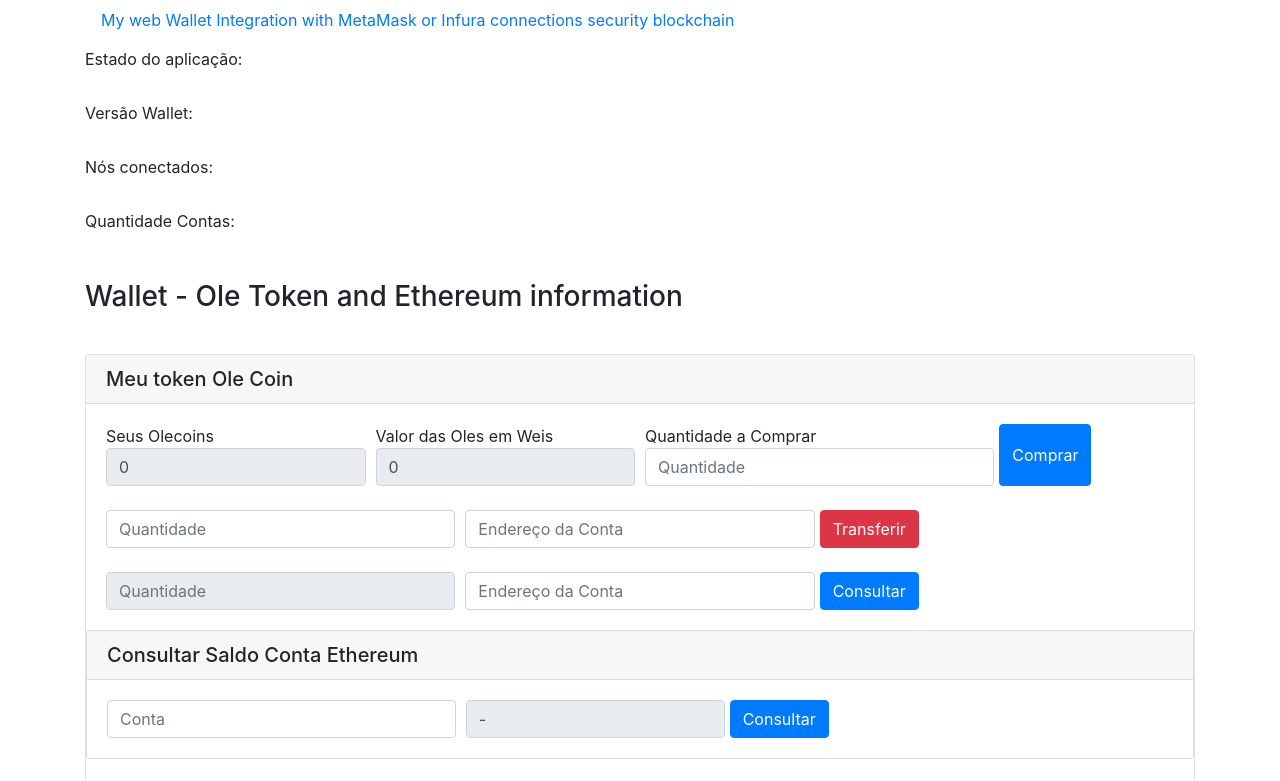
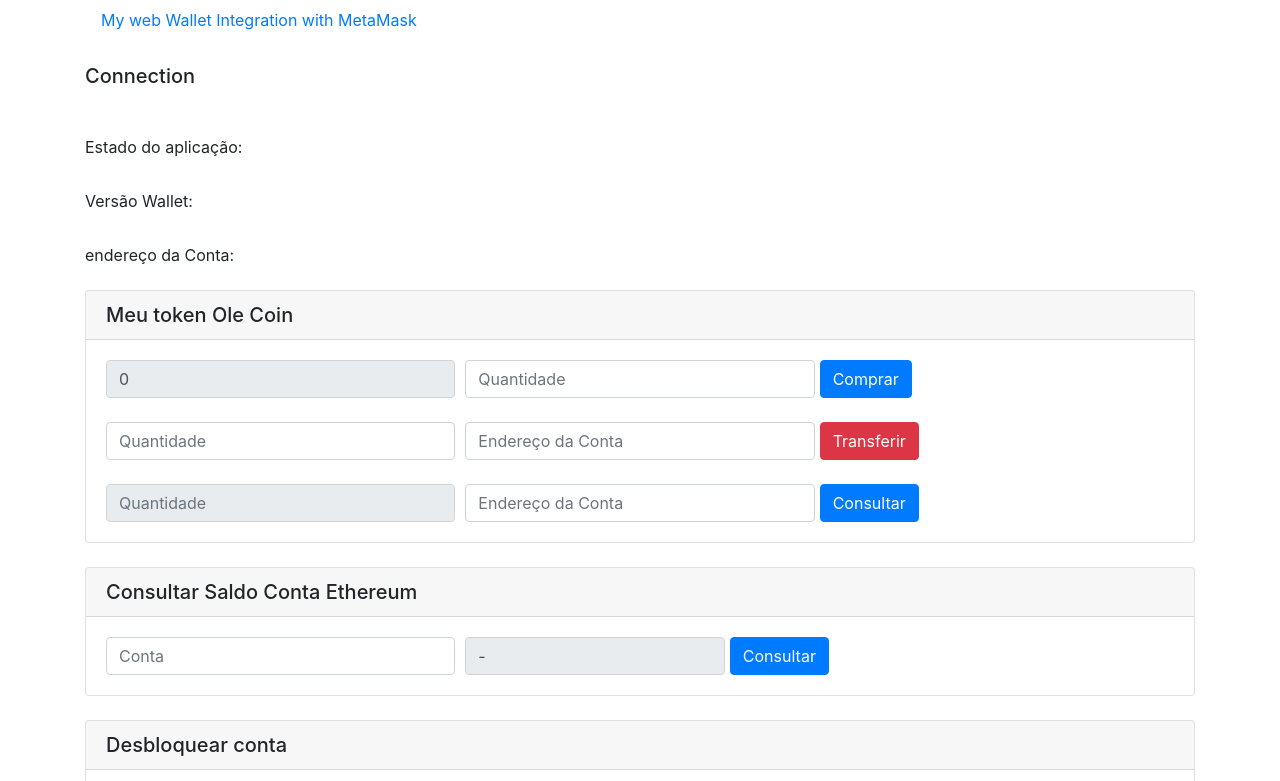
Before and after one commit to socramelorza/OleCoin, a plain HTML site: page index.html in a window 1280 px wide. Shown: the top 781 px of the page. Drawn offline with nearby package versions, Linux system fonts and the light colour scheme; a script that the page names is missing.

Commit message:
las layout

```diff
--- a/index.html
+++ b/index.html
@@ -17,12 +17,17 @@
     <div class="header">
       <ul class="nav">
         <li class="nav-item">
-          <a class="nav-link active" href="#">My web Wallet Integration with MetaMask or Infura connections security blockchain </a>
+          <a class="nav-link active" href="#">My web Wallet Integration with MetaMask</a>
         </li>
         <li class="nav-item">
       </ul>
+    </div>
+    <br>
+      <h5>
+      <p>Connection</p>
+      </h5>
+    <br>
 
-    </div>
     <form>
       <div class="form-group row">
         <label for="no_status" class="col-sm-2 col-form-label">Estado do aplicação:</label>
@@ -36,14 +41,9 @@
           <label class="form-control-plaintext" id="versionGeth"></label>
         </div>
       </div>
+
       <div class="form-group row">
-        <label for="nodes" class="col-sm-2 col-form-label">Nós conectados:</label>
-        <div class="col-sm-10">
-          <label class="form-control-plaintext" id="nodes"></label>
-        </div>
-      </div>
-      <div class="form-group row">
-        <label for="nodes" class="col-sm-2 col-form-label">Quantidade Contas:</label>
+        <label for="nodes" class="col-sm-2 col-form-label">endereço da Conta:</label>
         <div class="col-sm-10">
           <label class="form-control-plaintext" id="sizeAccounts"></label>
         </div>
@@ -53,26 +53,21 @@
         </ul>
       </div>
     </form>
-    <br>
-      <h3>
-      <p>Wallet - Ole Token and Ethereum information</p>
-      </h3>
-    <br>
+
+    <div class="col-0">
+      <input type="text" style="display:none" readonly class="form-control" id="valorToken" value="0">
+    </div>
+
     <div class="card">
       <h5 class="card-header">Meu token Ole Coin</h5>
 
       <div class="card-body">
         <div class="form-row">
-          <div class="col-3">
-            Seus Olecoins
+          <div class="col-4">
             <input type="text" readonly class="form-control" id="quantidade" value="0">
           </div>
-          <div class="col-3">
-            Valor das Oles em Weis
-            <input type="text" readonly class="form-control" id="valorToken" value="0">
-            </div>
+
           <div class="col-4">
-            Quantidade a Comprar
             <input type="text" class="form-control" id="quantidadeComprar" placeholder="Quantidade">
           </div>
           <button type="button" class="btn btn-primary" id="btnBalance" onclick="comprarTokens()">Comprar</button>
@@ -101,7 +96,8 @@
 
 
       </div>
-
+    </div>
+    <br>
     <div class="card">
       <h5 class="card-header">Consultar Saldo Conta Ethereum</h5>
 
@@ -158,20 +154,13 @@
             <label role="alert" id="labelResultSendEther"></label>
           </div>
         </div>
-
       </div>
-
     </div>
     <br>
 
+    <div class="footer">
+      <p>♥ Ole Coin</p>
     </div>
-    <br>
-  </div>
-  <br>
-
-  <div class="footer">
-    <p>♥ Ole Coin</p>
-  </div>
   </div>
 
   <script src="https://code.jquery.com/jquery-3.3.1.min.js"></script>
```
